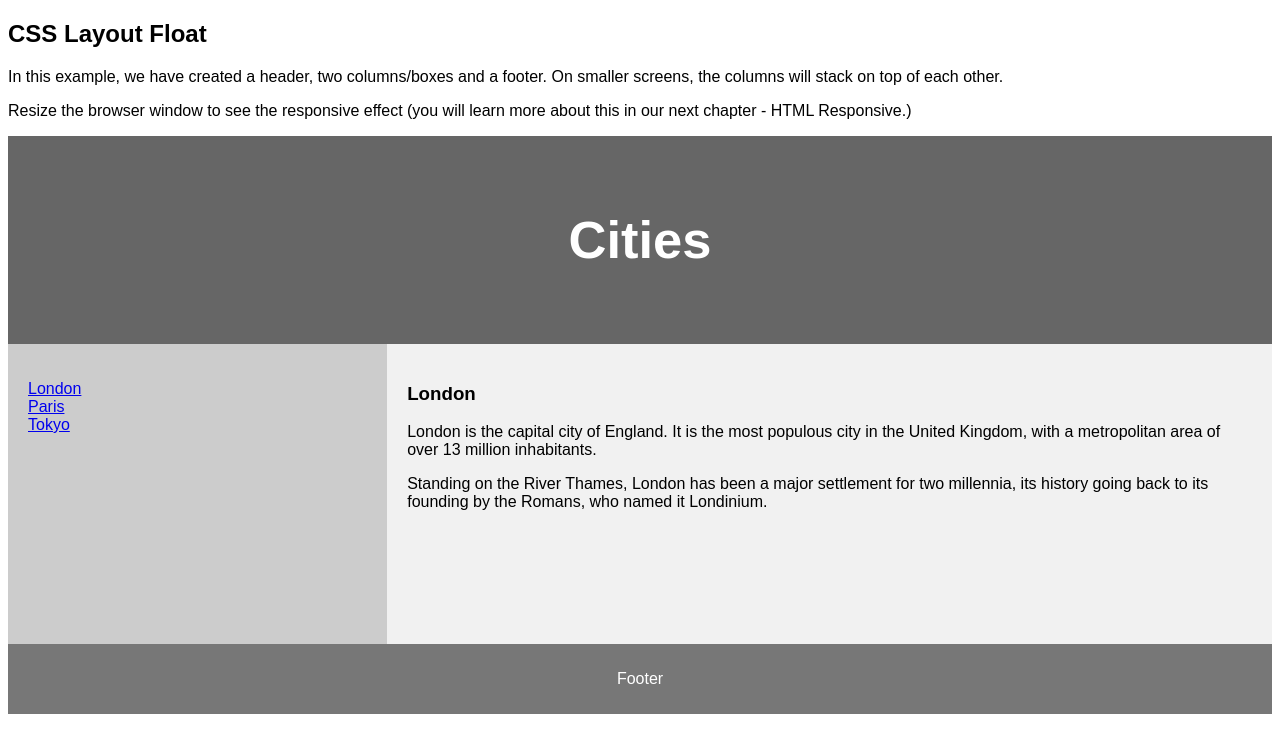
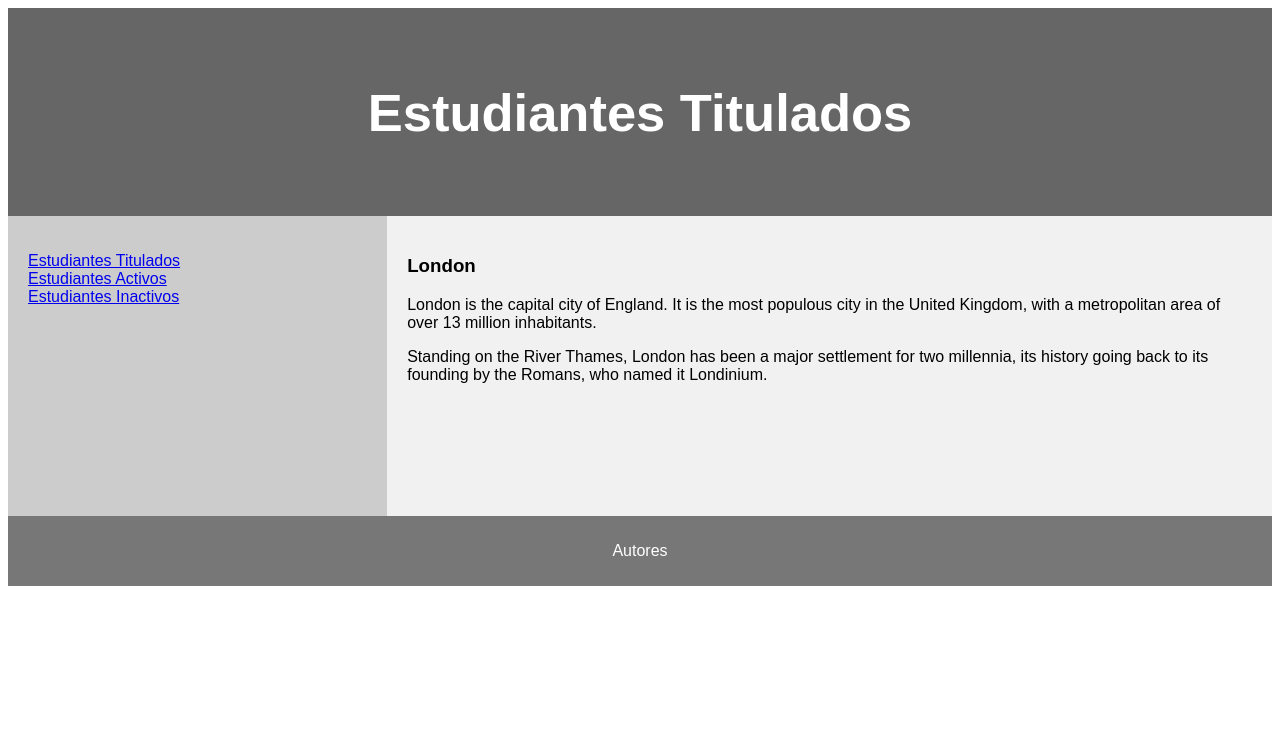
Before and after one commit to omarpach/LCC-en-numeros, a plain HTML site: page index.html in a window 1280 px wide. Drawn offline with Linux system fonts and the light colour scheme.

Commit message:
Texto de la plantilla removido

```diff
--- a/index.html
+++ b/index.html
@@ -9,23 +9,16 @@
 </head>
 
 <body>
-
-  <h2>CSS Layout Float</h2>
-  <p>In this example, we have created a header, two columns/boxes and a footer. On smaller screens, the columns will
-    stack on top of each other.</p>
-  <p>Resize the browser window to see the responsive effect (you will learn more about this in our next chapter - HTML
-    Responsive.)</p>
-
   <header>
-    <h2>Cities</h2>
+    <h2>Estudiantes Titulados</h2>
   </header>
 
   <section>
     <nav>
       <ul>
-        <li><a href="#">London</a></li>
-        <li><a href="#">Paris</a></li>
-        <li><a href="#">Tokyo</a></li>
+        <li><a href="#">Estudiantes Titulados</a></li>
+        <li><a href="#">Estudiantes Activos</a></li>
+        <li><a href="#">Estudiantes Inactivos</a></li>
       </ul>
     </nav>
 
@@ -39,7 +32,7 @@
   </section>
 
   <footer>
-    <p>Footer</p>
+    <p>Autores</p>
   </footer>
 
 </body>
```
